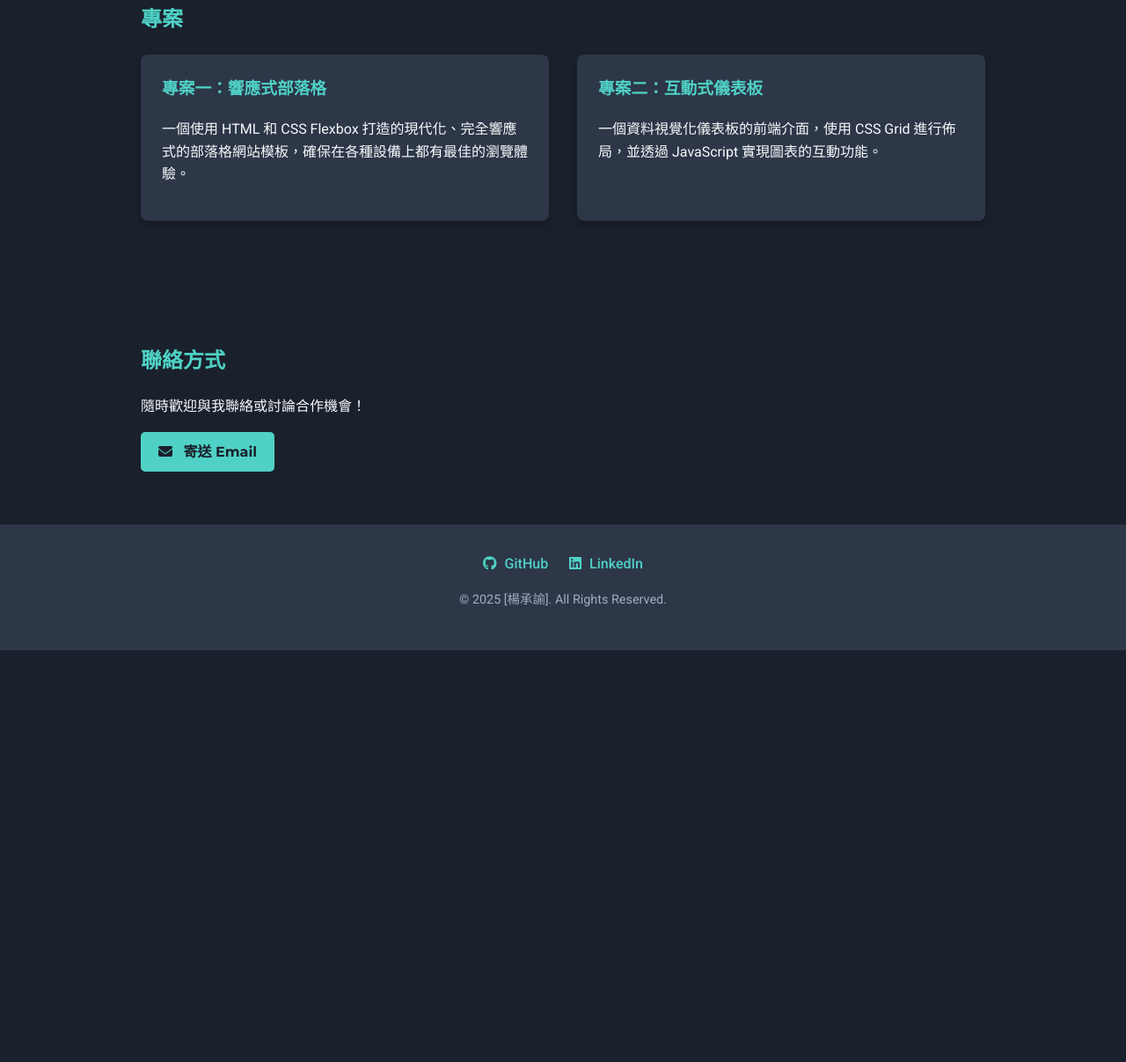
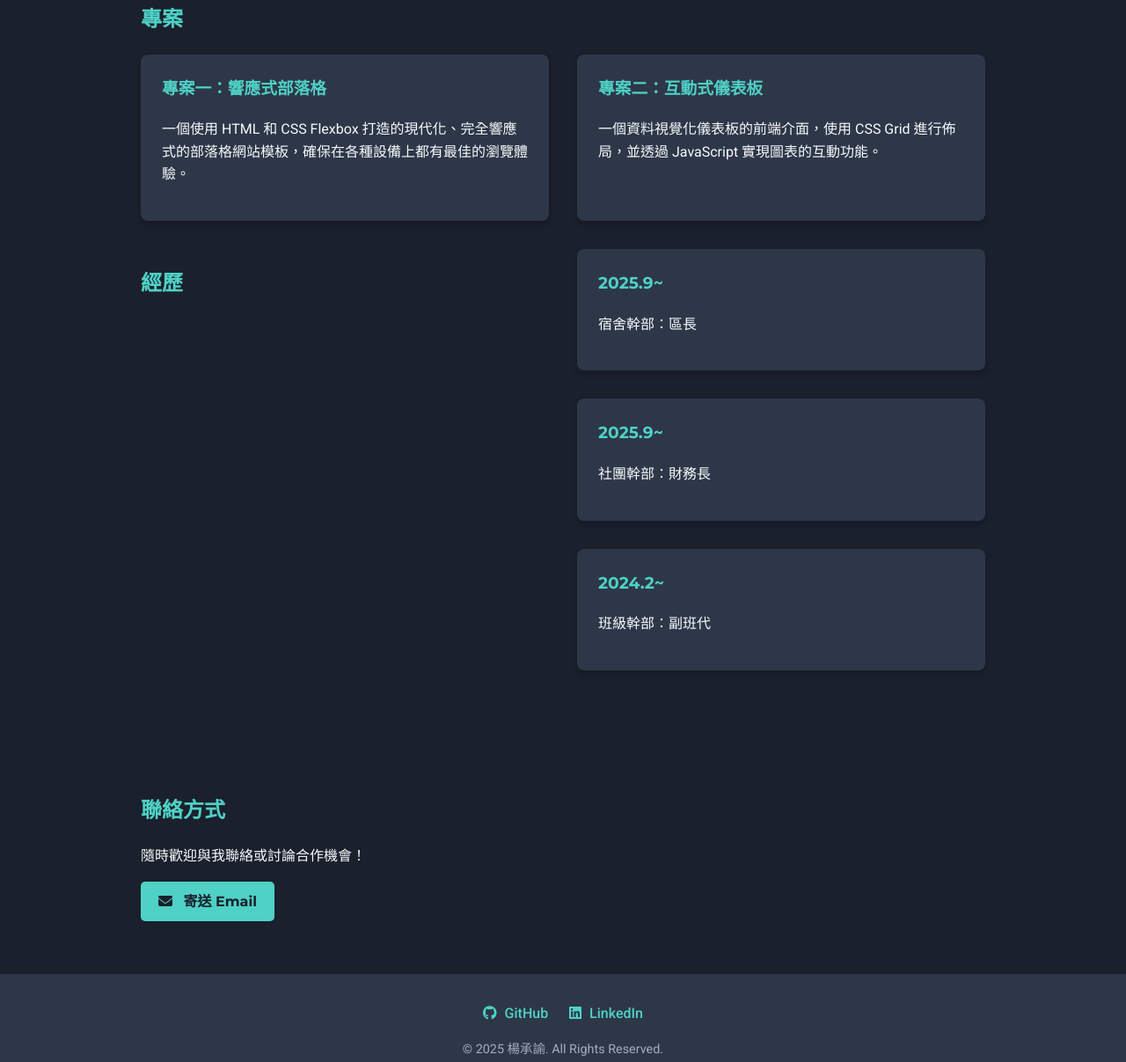
Before and after one commit to ZoeChengYu/ZoeChengYu, a plain HTML site: page index.html in a window 1280 px wide. Shown: the part 1142-2349 px from the top of the page at 88% size. Before the commit the page ends 1881 px from the top, so only its background shows below. Drawn offline with Linux system fonts and the light colour scheme.

Commit message:
Update index.html

```diff
--- a/index.html
+++ b/index.html
@@ -17,7 +17,7 @@
 
     <nav class="navbar">
         <div class="container">
-            <a href="#" class="logo">[楊承諭]</a>
+            <a href="#" class="logo">楊承諭</a>
             <ul class="nav-links">
                 <li><a href="#about">關於我</a></li>
                 <li><a href="#projects">專案</a></li>
@@ -29,7 +29,7 @@
 
     <header id="hero" class="hero-section">
         <div class="container">
-            <h1 class="hero-title">[楊承諭]</h1>
+            <h1 class="hero-title">楊承諭</h1>
             <p class="hero-subtitle">[國立台北科技大學資訊工程系]</p>
         </div>
     </header>
@@ -56,6 +56,21 @@
                         <h3>專案二：互動式儀表板</h3>
                         <p>一個資料視覺化儀表板的前端介面，使用 CSS Grid 進行佈局，並透過 JavaScript 實現圖表的互動功能。</p>
                     </div>
+                <h2>經歷</h2>
+                <div class="project-grid">
+                    <div class="project-card">
+                        <h3>2025.9~</h3>
+                        <p>宿舍幹部：區長</p>
+                    </div>
+                    <div class="project-card">
+                        <h3>2025.9~</h3>
+                        <p>社團幹部：財務長</p>
+                    </div>
+                    <div class="project-card">
+                        <h3>2024.2~</h3>
+                        <p>班級幹部：副班代</p>
+                    </div>
+                </div>
                 </div>
             </div>
         </section>
@@ -64,7 +79,7 @@
             <div class="container">
                 <h2>聯絡方式</h2>
                 <p>隨時歡迎與我聯絡或討論合作機會！</p>
-                <a href="mailto:[0931426632yang50@gmail.com]" class="btn">
+                <a href="mailto:0931426632yang50@gmail.com" class="btn">
                     <i class="fa-solid fa-envelope"></i> 寄送 Email
                 </a>
             </div>
@@ -81,7 +96,7 @@
                     <i class="fa-brands fa-linkedin"></i> LinkedIn
                 </a>
             </div>
-            <p>&copy; 2025 [楊承諭]. All Rights Reserved.</p>
+            <p>&copy; 2025 楊承諭. All Rights Reserved.</p>
         </div>
     </footer>
 
```
